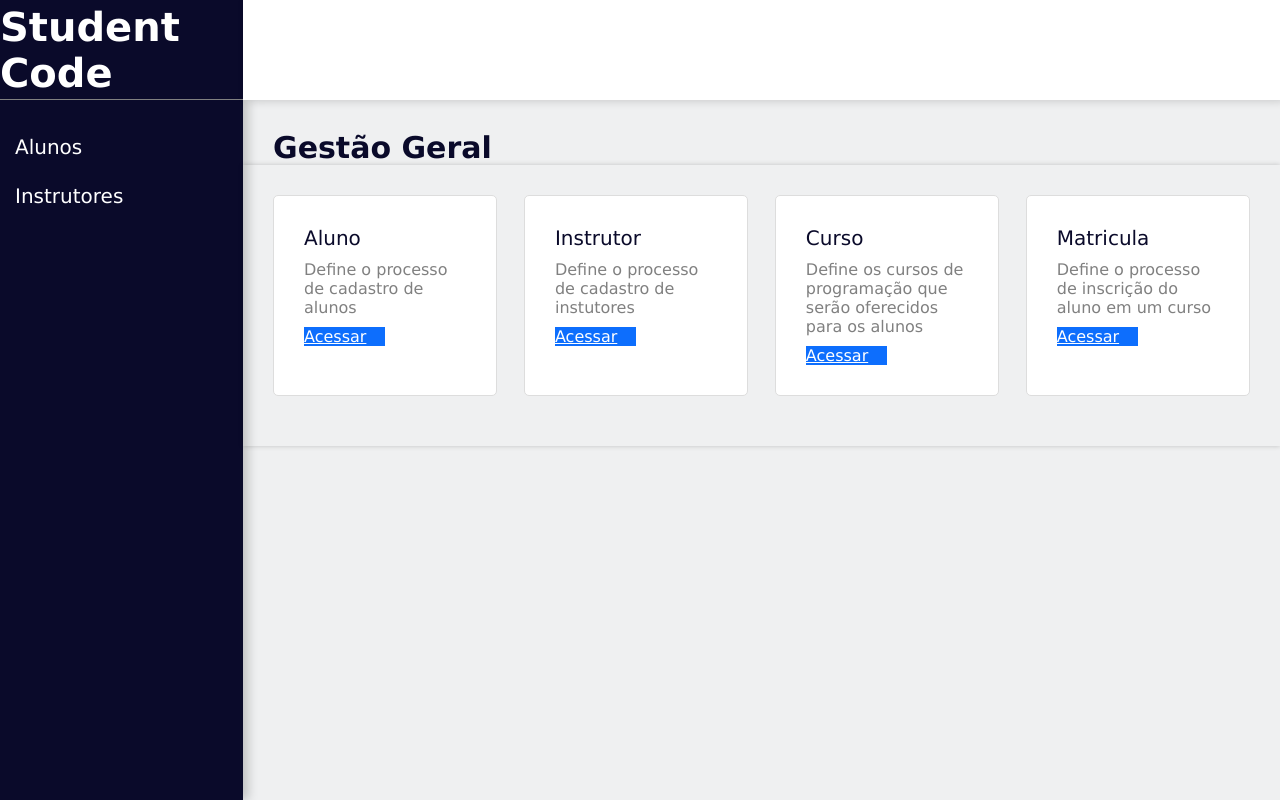
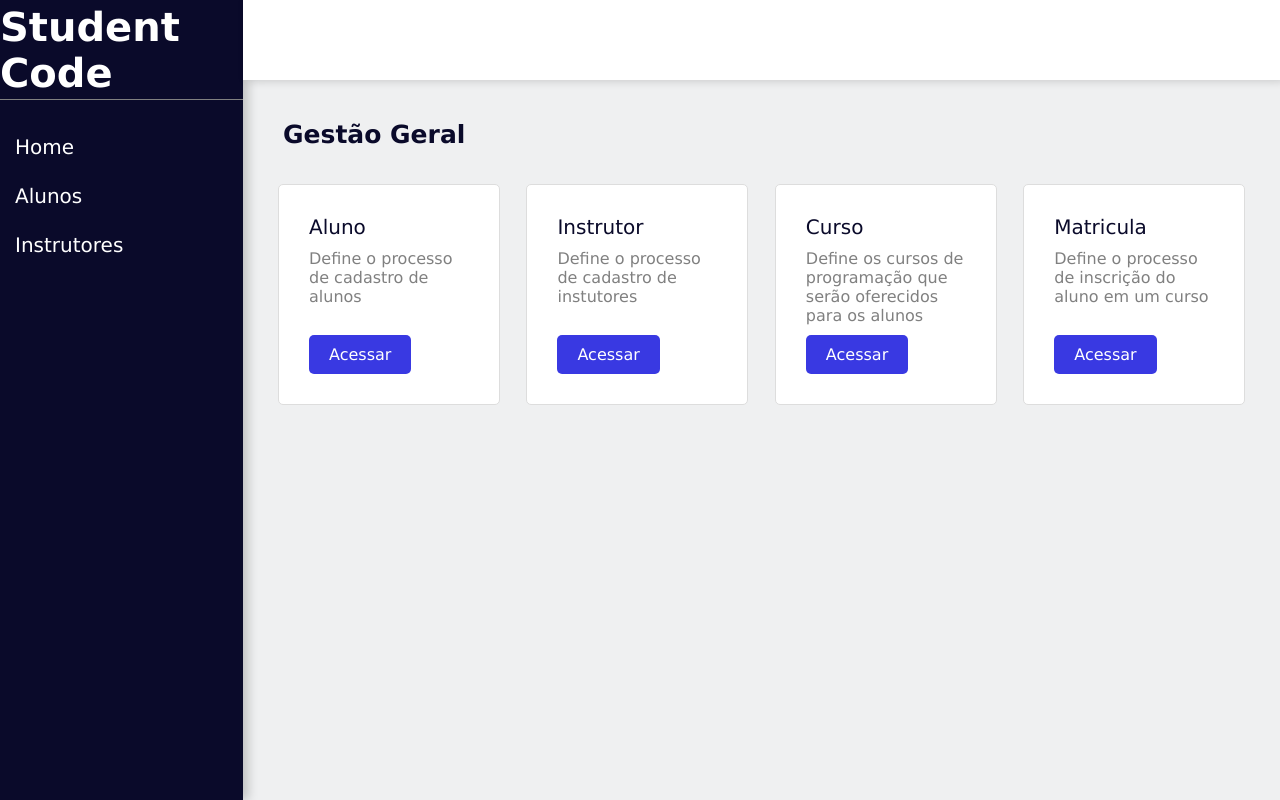
Before and after one commit to Matheusleal98/gestao-de-curso-frontend, a React (Create React App) app in the folder my-app/: page /admin/home in a window 1280 px wide. Built offline with nearby package versions, Linux system fonts and the light colour scheme.

Commit message:
Ajuste na página home

```diff
--- a/my-app/src/components/Navbar/index.jsx
+++ b/my-app/src/components/Navbar/index.jsx
@@ -7,6 +7,11 @@ export const Navbar = () => {
             <header>
                 Student Code
             </header>
+            <ul className="nav-links">
+                <Link to="/admin/home" className="nav-item">
+                    <li>Home</li>
+                </Link>
+            </ul>
             <ul className="nav-links">
                 <Link to="/admin/aluno" className="nav-item">
                     <li>Alunos</li>
--- a/my-app/src/components/Navbar/style.css
+++ b/my-app/src/components/Navbar/style.css
@@ -36,7 +36,7 @@
 }
 
 .main-nav .nav-links a.nav-item:hover {
-    background-color: #0d6efd;
+    background-color: rgb(57, 57, 226);
     color: white;
     display: block;
 }
--- a/my-app/src/pages/HomeAdmin/index.jsx
+++ b/my-app/src/pages/HomeAdmin/index.jsx
@@ -14,22 +14,22 @@ export const HomeAdmin = () => {
                 <div className="card-item">
                     <span className="card-title">Aluno</span>
                     <span className="card-texto">Define o processo de cadastro de alunos</span>
-                    <Link to="/admin/cadastro-aluno" className="btn btn-card">Acessar</Link>
+                    <Link to="/admin/aluno" className="btn-card">Acessar</Link>
                 </div>
                 <div className="card-item">
                     <span className="card-title">Instrutor</span>
                     <span className="card-texto">Define o processo de cadastro de instutores</span>
-                    <Link to="/admin/cadastro-instrutor" className="btn btn-card">Acessar</Link>
+                    <Link to="/admin/instrutor" className="btn-card">Acessar</Link>
                 </div>
                 <div className="card-item">
                     <span className="card-title">Curso</span>
                     <span className="card-texto">Define os cursos de programação que serão oferecidos para os alunos</span>
-                    <Link to="/admin/#" className="btn btn-card">Acessar</Link>
+                    <Link to="/admin/#" className="btn-card">Acessar</Link>
                 </div>
                 <div className="card-item">
                     <span className="card-title">Matricula</span>
                     <span className="card-texto">Define o processo de inscrição do aluno em um curso</span>
-                    <Link to="/admin/#" className="btn btn-card">Acessar</Link>
+                    <Link to="/admin/#" className="btn-card">Acessar</Link>
                 </div>
             </div>
         </LayoutPage>
--- a/my-app/src/pages/HomeAdmin/style.css
+++ b/my-app/src/pages/HomeAdmin/style.css
@@ -1,19 +1,15 @@
 .main-header {
    width: 100%;
-   height: 100px;
+   height: 80px;
    display: flex;
-   padding-left: 10px;
    background-color: #fff;
-   font-weight: 400;
-   font-size: 22px;
-   align-items: center;
    box-shadow: 5px 0px 10px rgba(0, 0, 0, 0.2);
 }
 
 .title-page {
-   padding-top: 30px;
-   padding-left: 30px;
-   font-size: 30px;
+   padding-left: 40px;
+   padding-top: 40px;
+   font-size: 25px;
    font-weight: bold;
    color: #0A0A2A;
 }
@@ -22,9 +18,9 @@
    height: auto;
    display: flex;
    flex-wrap: wrap;
+   margin: 5px;
    justify-content: space-between;
    padding: 30px;
-   box-shadow: 0px 0px 5px rgba(0, 0, 0, 0.2);
 }
 
 .card-item {
@@ -53,7 +49,13 @@
 }
 
  .btn-card {
-   width: 50%;
-   color: white;
-   background-color: #0d6efd;
+   border: none;
+   border-radius: 5px;
+   padding: 10px 20px;
+   cursor: pointer;
+   color: #fff;
+   background-color: rgb(57, 57, 226);
+   font-size: 16px;
+   text-decoration: none;
+   margin-top: auto;
  }
```
